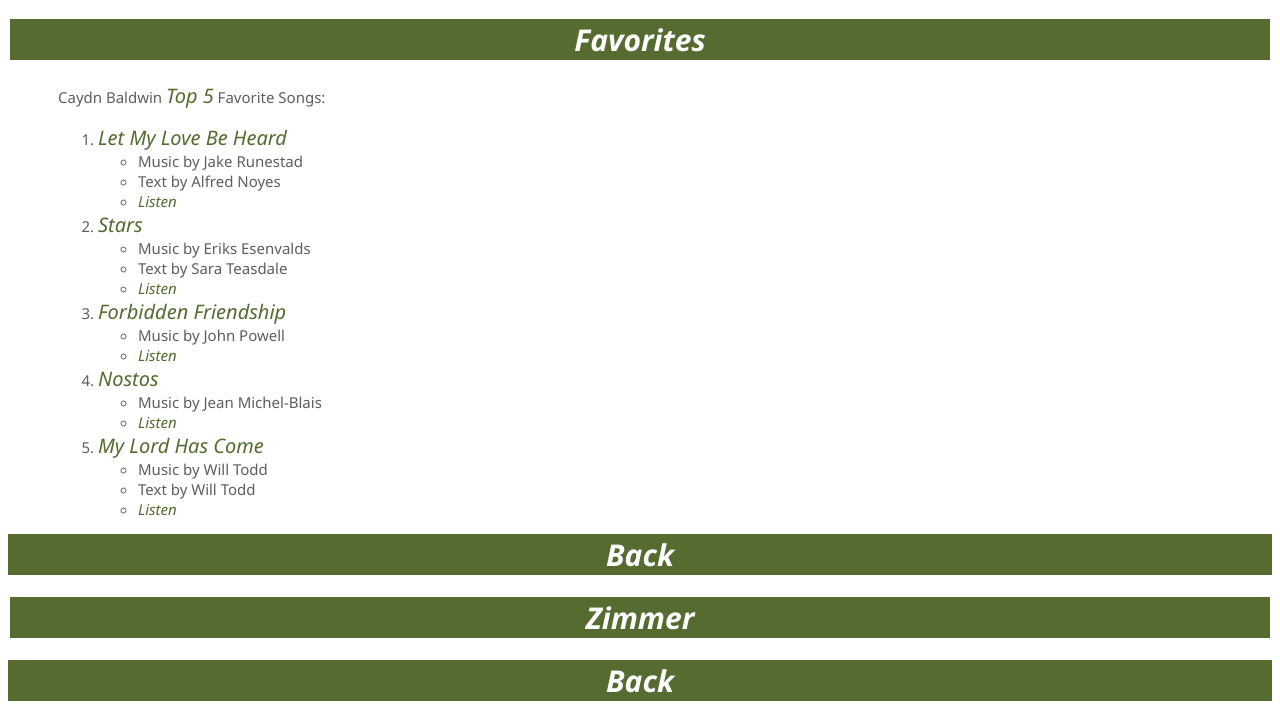
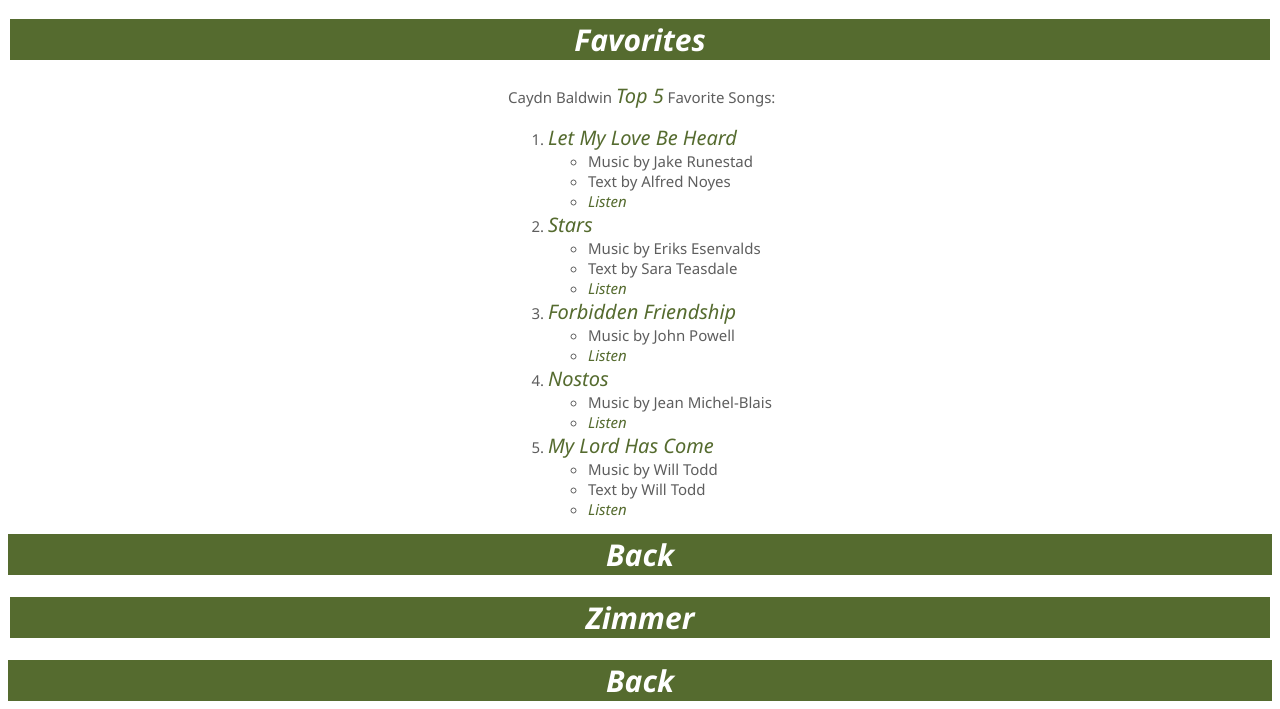
Before and after one commit to caydnbaldwin/is-201-final-1, a plain HTML site: page index.html in a window 1280 px wide. Shown: the part 3388-4097 px from the top of the page. Drawn offline with Linux system fonts and the light colour scheme.

Commit message:
Add files via upload

```diff
--- a/index.html
+++ b/index.html
@@ -223,7 +223,7 @@
 
     <!-- favorites -->
     <h1 id="favorites">Favorites</h1>
-    <div>
+    <div style="margin-left: 450px;">
         <p>
             Caydn Baldwin <span class="title">Top 5</span> Favorite Songs:
         </p>
@@ -257,8 +257,8 @@
                 <li><a href="https://www.youtube.com/watch?v=zpnD5qiVzJ0" target="_blank">Listen</a></li>
             </ul>
         </ol>
-        <a href="#home" class="back">Back</a>
     </div>
+    <a href="#home" class="back">Back</a>
     <!-- zimmer -->
     <h1 id="zimmer">Zimmer</h1>
     <div class='tableauPlaceholder' id='viz1703056892063' style='position: relative' >
```
